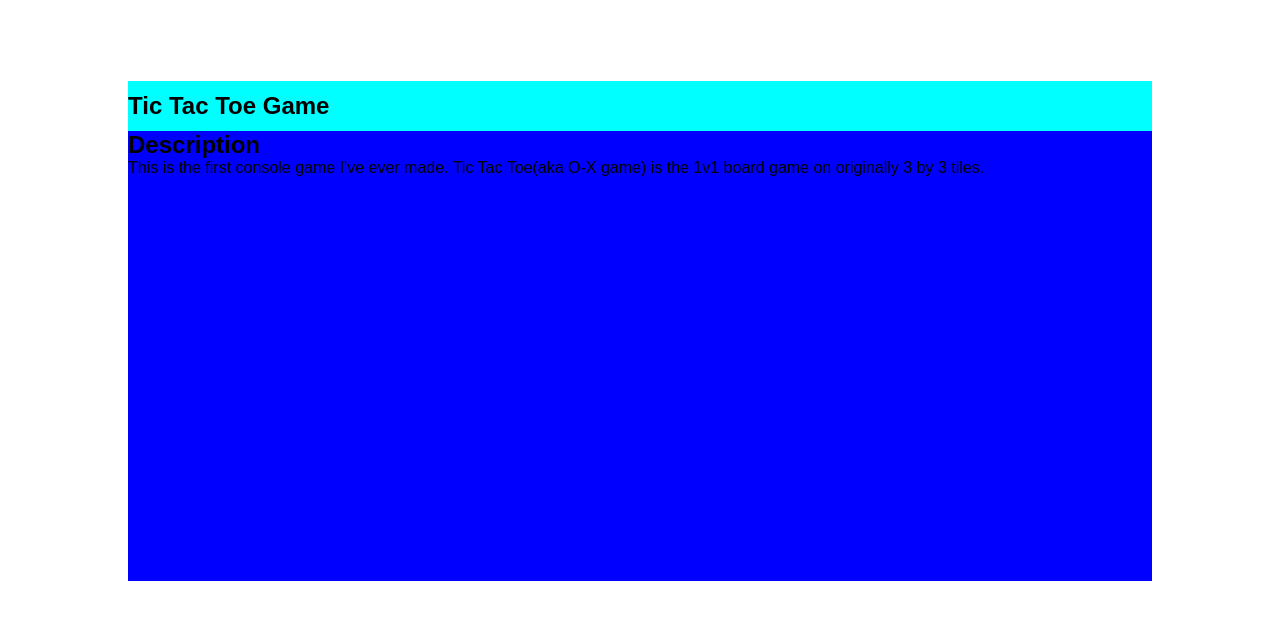
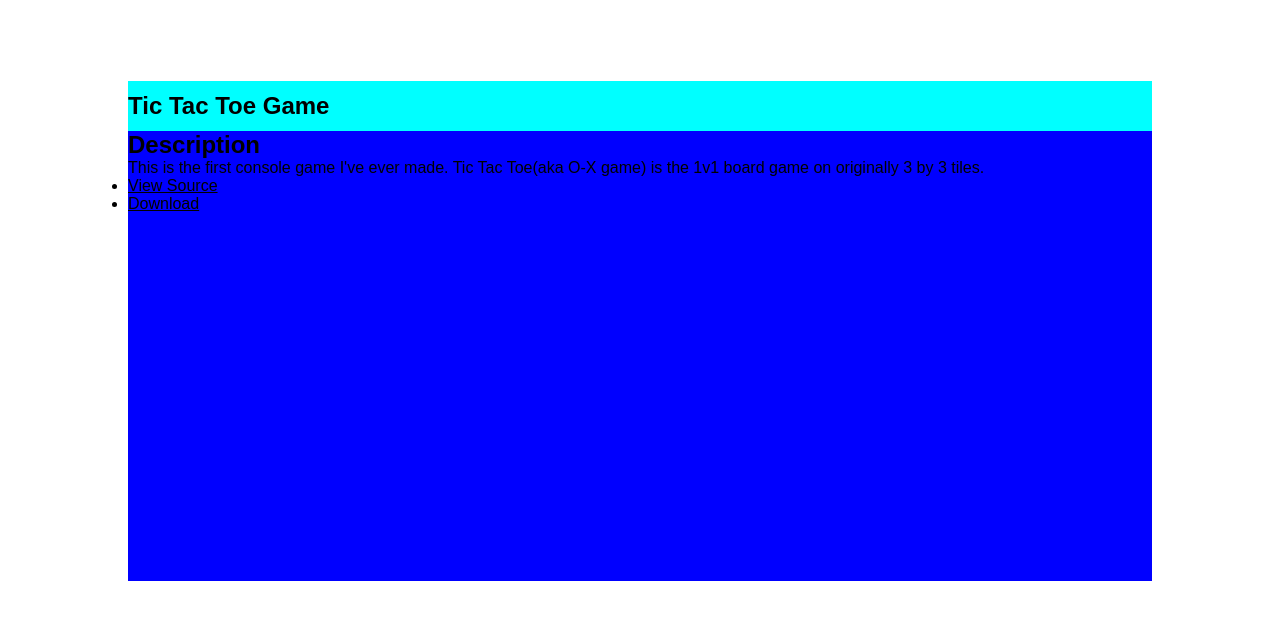
Before and after one commit to OmsinKrissada/omsinkrissada.github.io, a plain HTML site: page index.html in a window 1280 px wide. Shown: the part 822-1442 px from the top of the page. Drawn offline with nearby package versions, Linux system fonts and the light colour scheme; a web font is replaced by a local one.

Commit message:
last of this day

```diff
--- a/index.css
+++ b/index.css
@@ -29,6 +29,7 @@ nav {
     justify-content: space-between;
     position: fixed;
     align-items: center;
+    z-index: 10;
     transition: 1s;
 }
 nav .name {
@@ -135,9 +136,15 @@ main {
     width: 80%;
 }
 .gridarea {
-    display: flex;
+    display: table;
     justify-content: space-between;
-    flex-direction: column;
+}
+.gridarea ul {
+    position: absolute;
+    z-index: 1;
+}
+.gridarea ul li a {
+    color: black;
 }
 #contenthead {
     background-color: aqua;
--- a/index.html
+++ b/index.html
@@ -32,11 +32,17 @@
     <main>
         <div class="content">
             <section class="gridarea">
+            <table>
                 <div id="contenthead">
                     <h1>Tic Tac Toe Game</h1>
                 </div>
                 <h2>Description</h2>
                 <p class="description">This is the first console game I've ever made. Tic Tac Toe(aka O-X game) is the 1v1 board game on originally 3 by 3 tiles.</p>
+            </table>
+            <ul>
+                <li class="button"><a href="#">View Source</a></li>
+                <li class="button"><a href="#">Download</a></li>
+            </ul>
             </section>
         </div>
     </main>
```
